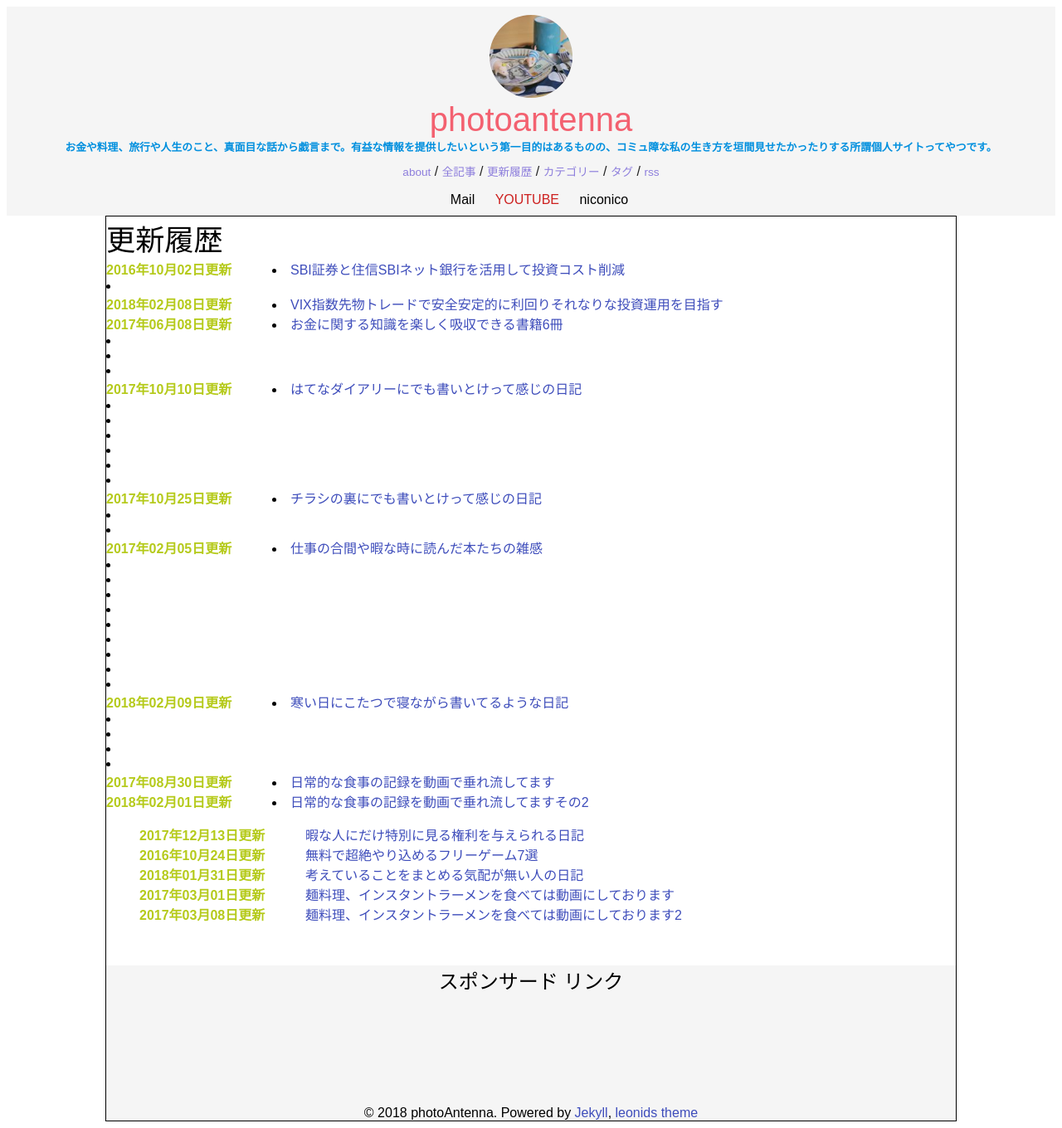
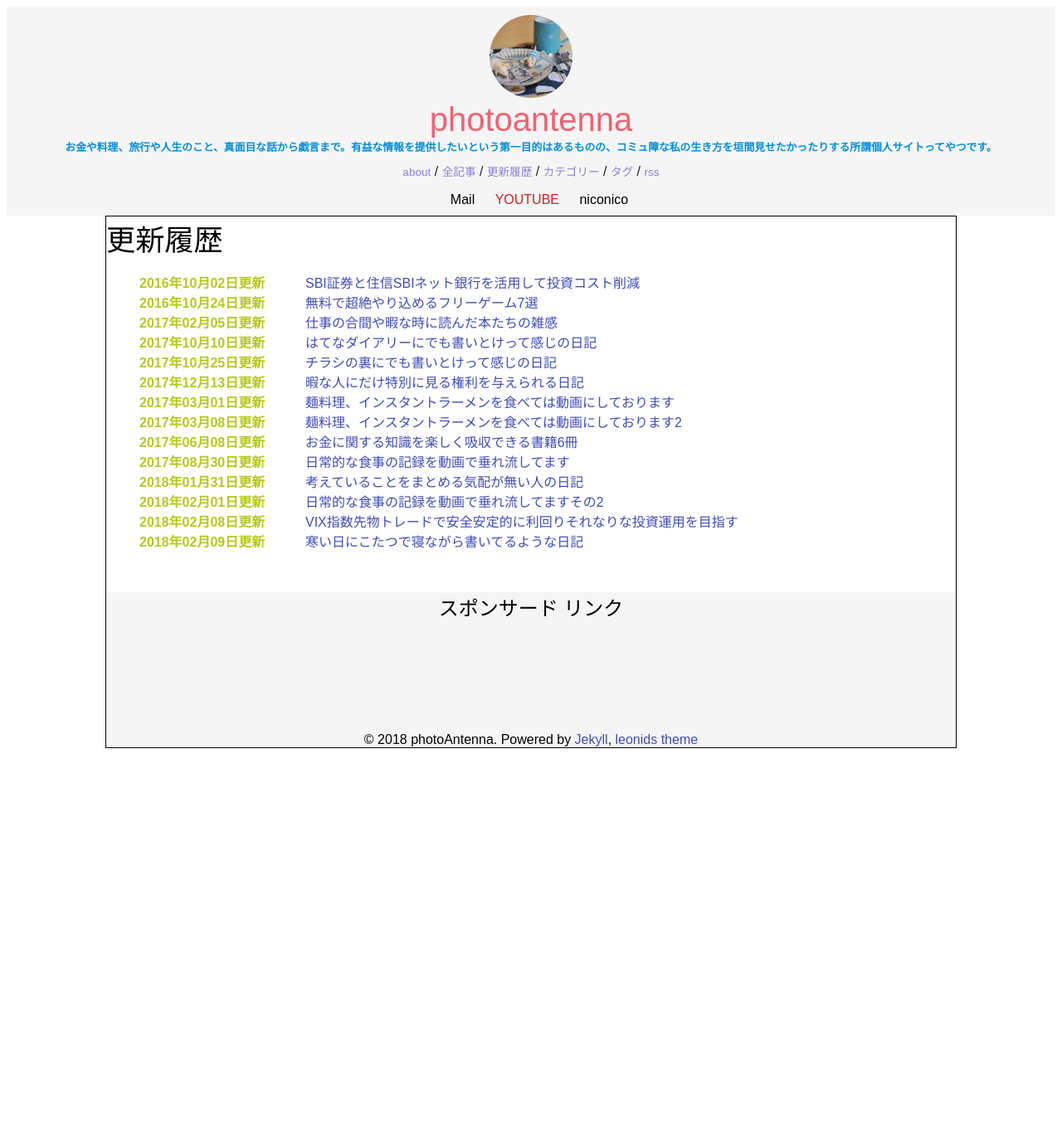
Before and after one commit to photoantenna/photoantenna.github.io, a Jekyll site: the page built from update.html, in a window 1280 px wide. Shown: the whole page at 83% size. Built offline with Jekyll 4.4.1, drawn with Linux system fonts in a browser that asks for light colours; after the commit the page ends 910 px from its top, so only the background shows below that.

Commit message:
Update update.html

```diff
--- a/update.html
+++ b/update.html
@@ -6,7 +6,7 @@
 
 <div class="archive">
   <div class="timeline" id="timeline">
-    {% assign updated = (site.posts | sort: 'title') %}
+    {% assign updated = (site.posts | sort: 'update') %}
     {% for post in updated %}
     {% unless post.next %}
 
```
